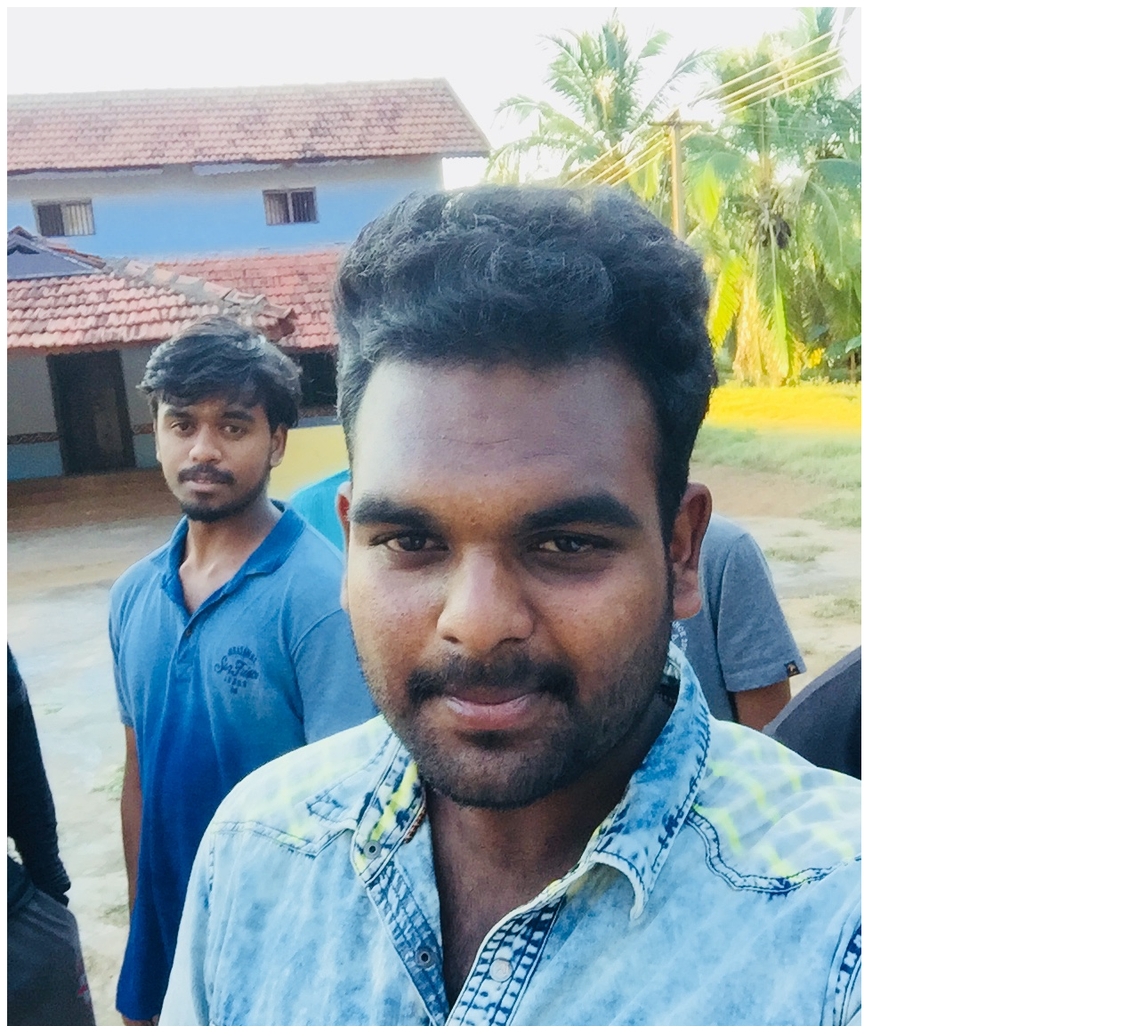
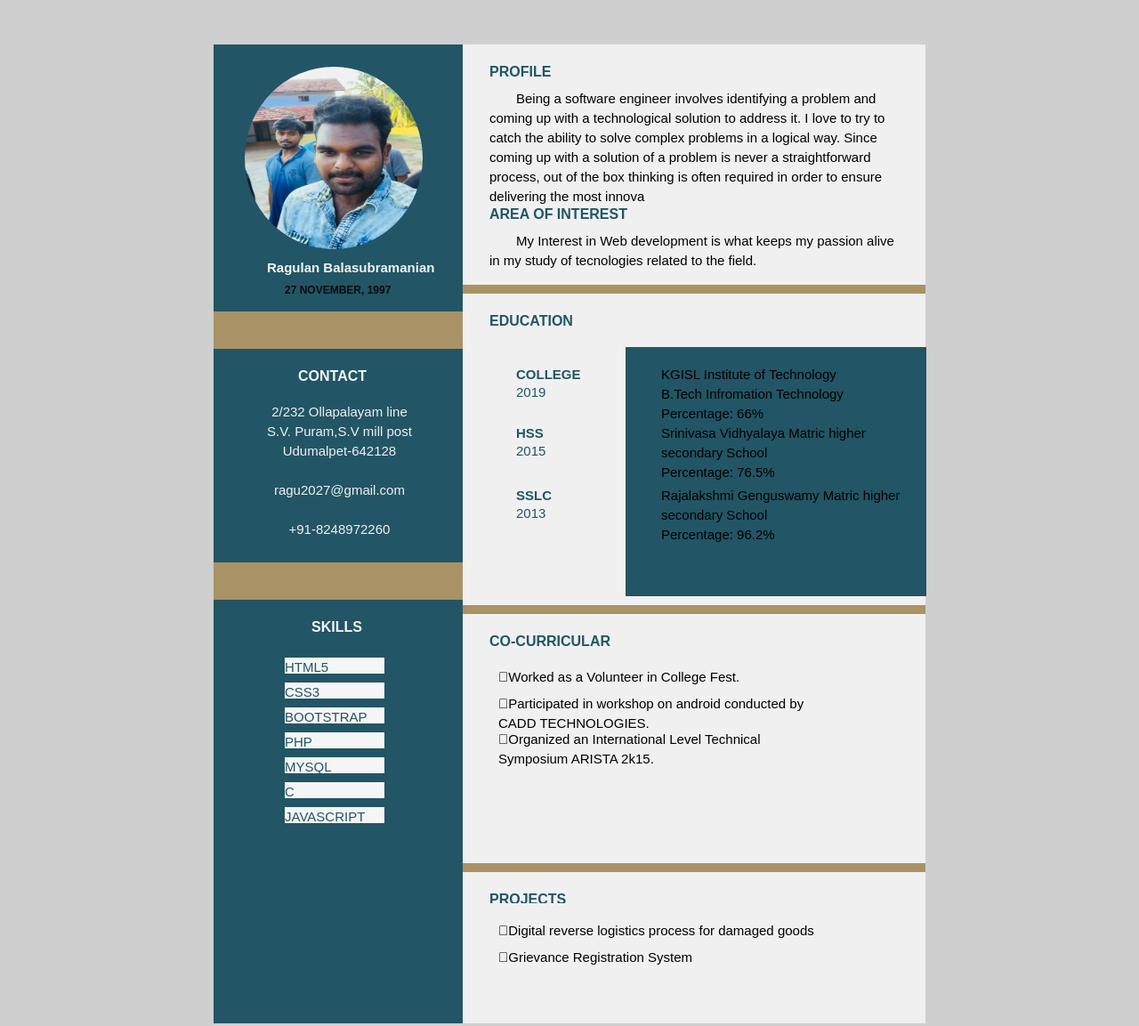
Before and after one commit to ragul-wolverine/Resume, a plain HTML site: page index.html in a window 1280 px wide. Shown: the top 1153 px of the page at 89% size. Drawn offline with Linux system fonts and the light colour scheme.

Commit message:
Update index.html

```diff
--- a/index.html
+++ b/index.html
@@ -1,6 +1,286 @@
 <html>
   <head>
     <style>
+      *{
+    margin: 0;
+    padding: 0;
+    font-family: "Montserrat", sans-serif;
+}
+
+body{
+    background: #cfcfcf;
+    font-size: 14px;
+    line-height: 22px;
+    color: #0c0c0c;
+    width: 100%;
+}
+
+.container{
+    width: 800px;
+    height: 1100px;
+    display: flex;
+    margin: 50px auto;
+    background: #fff;
+}
+
+.left_col{
+    width: 280px;
+    height: 1100px;
+    background: #000000;
+}
+
+.left_col_1{
+    position: relative;;
+    width: 100%;
+    height: 300px;
+    background: #225565;
+}
+
+.left_col_2{
+    position: relative;
+    width: 100%;
+    height: 240px;
+    background: #225565;
+}
+
+.left_col_3{
+    position: relative;
+    width: 100%;
+    height: 426px;
+    background: #225565;
+    padding: 25px 0;
+}
+
+img{
+    position: absolute;
+    width: 200px;
+    height: 205px;
+    top: 25px;
+    left: 35px;
+    border-radius: 50%;
+}
+
+.br{
+    width: 100%;
+    height: 42px;
+    background: #A99265;
+}
+
+.header{
+    position: absolute;
+    color: whitesmoke;
+    top: 20px;
+    text-transform: uppercase;
+    font-weight: 700;
+    font-size: 16px;
+}
+
+.header2{
+    left: 95px;
+}
+
+.header3{
+    left: 110px;
+}
+
+.header4{
+    left: 30px;
+    color: #225565;
+}
+
+.header5{
+  left: 30px;
+  color: #225565;
+}
+
+.header6{
+  left: 60px;
+  color: #225565;
+  font-size: 12px;
+}
+
+.header7{
+
+    top: 180px;
+    left: 30px;
+    color: #225565;
+
+}
+
+.below{
+  top: 40px;
+  left: 60px;
+  color: #225565;
+  font-size: 12px;
+  font-weight: 500;
+}
+
+.name{
+    position: relative;
+    color: whitesmoke;
+    top: 240px;
+    left: 60px;
+    font-weight: 700;
+    font-size: 15px;
+}
+
+.date{
+    position: absolute;
+    top: 265px;
+    left: 80px;
+    font-size: 12px;
+    font-weight: 600;
+    text-transform: uppercase;
+    color: #0c0c0c ;
+}
+
+.address{
+    position: absolute;
+    color: #F0F0F0;
+    top: 60px;
+    left: 60px;
+    font-size: 15px;
+    text-align: center;
+}
+
+.container .left_col .left_col_3 ul li{
+    display: flex;
+    margin-bottom: 10px;
+    align-items: center;
+}
+
+.skill{
+    margin-bottom: 40px;
+}
+
+.progress_bar {
+    width: 40%;
+    left: 75px;
+    margin: 0 5px;
+    height: 18px;
+    background: whitesmoke;
+    position: relative;
+    font-size: 15px;
+}
+
+span{
+    position: absolute;
+    top: 3px;
+    left: 3px;
+    height: 75%;
+    background: #327D9D;
+
+}
+
+.align{
+    position: center;
+    left: 10px;
+    color:#225565;
+}
+
+.right_col{
+  width: 520px;
+  height: 1100px;
+  background: #A99265;
+}
+
+.right_col_1{
+  position: relative;
+  width: 100%;
+  height: 270px;
+  background: #F0F0F0;
+}
+
+.right_col_2{
+  position: relative;
+  width: 100%;
+  height: 350px;
+  top: 10px;
+  background: #F0F0F0;
+}
+
+.right_col_3{
+  position: relative;
+  width: 100%;
+  height: 280px;
+  top: 20px;
+  background: #F0F0F0;
+}
+
+.right_col_4{
+  position: relative;
+  width: 100%;
+  height: 170px;
+  top: 30px;
+  background: #F0F0F0;
+}
+
+.profile{
+  position: absolute;
+  color: black;
+  left: 30px;
+  font-size: 12px;
+  padding-right: 30px;
+  text-indent: 30px;
+}
+
+.profile1{
+  top: 50px;
+}
+
+.profile2{
+  top: 210px;
+}
+
+.right_col_left1{
+  position: absolute;
+  top: 60px;
+  width: 35%;
+  height: 280px;
+  background: #F0F0F0;
+}
+
+.right_col_right1{
+  position: absolute;
+  top: 60px;
+  left: 183px;
+  width: 65%;
+  height: 280px;
+  background:#225565;
+}
+
+.right_col_left2{
+  position: absolute;
+  top: 60px;
+  width: 20%;
+  height: 200px;
+  background: #F0F0F0;
+}
+
+.right_col_right2{
+  position: absolute;
+  top: 40px;
+  width: 80%;
+  height: 200px;
+  background: #F0F0F0;
+}
+
+.side{
+  position: absolute;
+  color:black;
+  top: 20px;
+  left: 40px;
+  font-size: 12px;
+}
+
+.recent{
+  position: absolute;
+  top: 35px;
+  left: 0px;
+  width: 100%;
+  height: 100px;
+  background: #F0F0F0;
+}
     </style>
   </head>
 <body>
```
